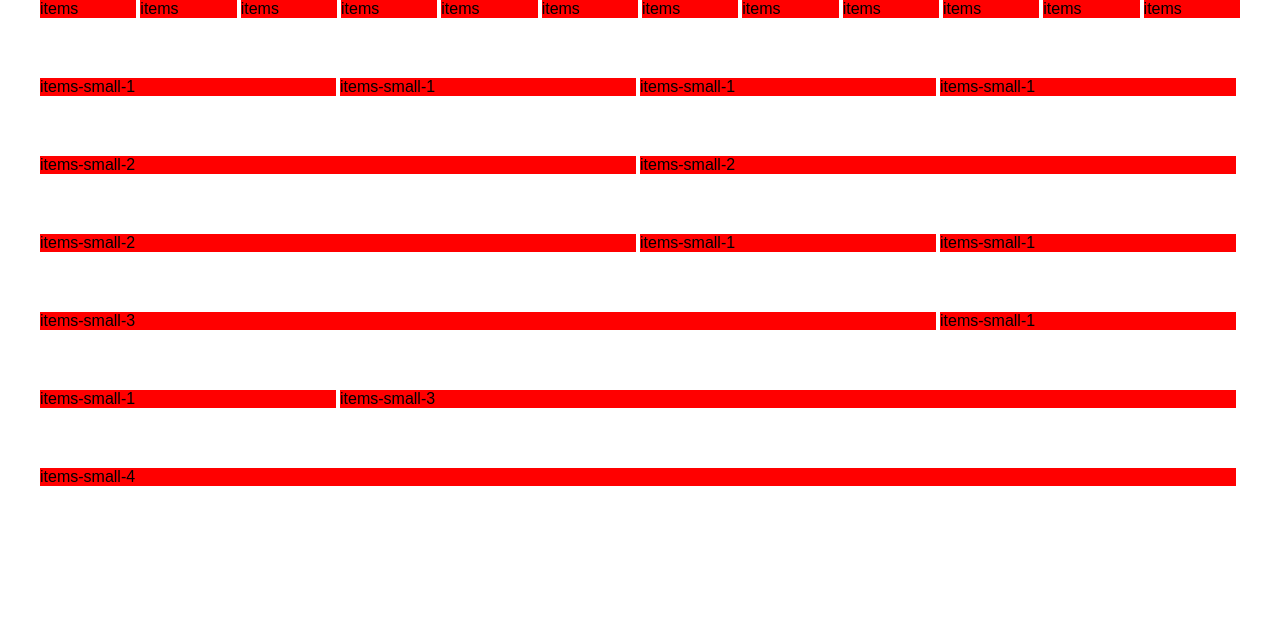
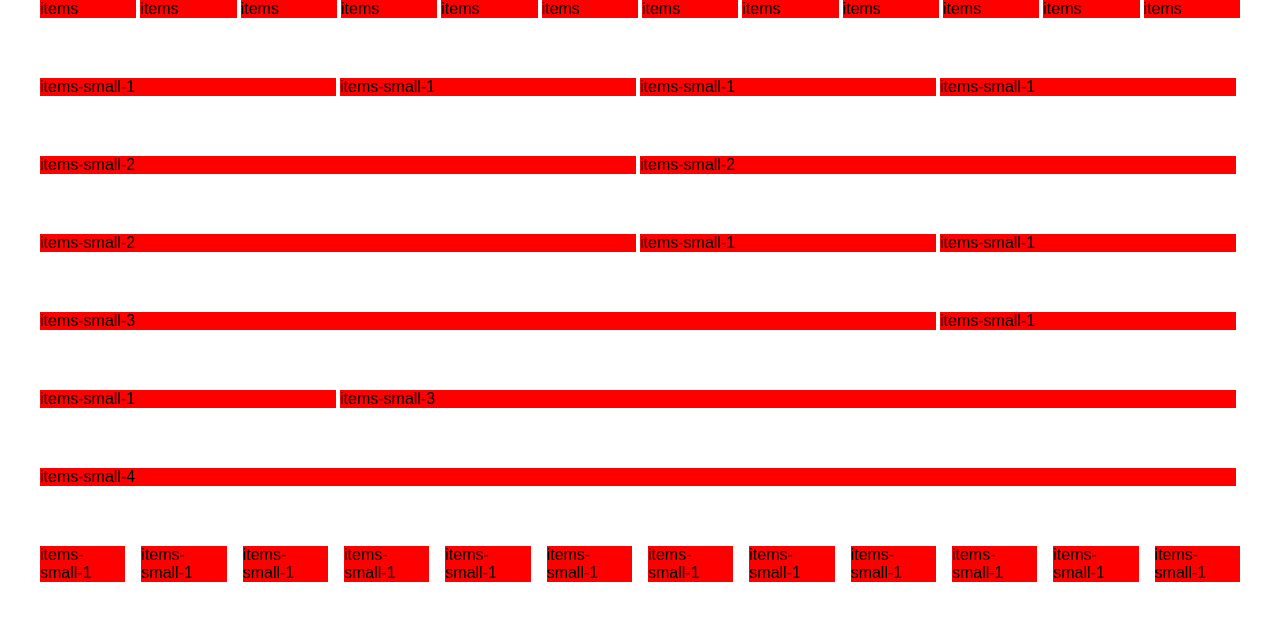
Before and after one commit to SantiagoGuerra/mini-grid, a plain HTML site: page index.html in a window 1280 px wide. Drawn offline with Linux system fonts and the light colour scheme.

Commit message:
the medium 1 column has been added successfully

```diff
--- a/css/styles.css
+++ b/css/styles.css
@@ -65,12 +65,18 @@ body {
 }
 
 @media screen and (min-width: 720px) {
-
+  .item-medium-1 {
+    flex: 0 0 calc((100% / 12) - 14.6666666667px);
+    background: red;
+    margin-right: 16px;
+    margin-bottom: 16px;
+  }
 }
 
 .item:last-child,
 .item-small-1:last-child,
 .item-small-2:last-child,
-.item-small-3:last-child {
+.item-small-3:last-child,
+.item-medium-1:last-child {
   margin-right: 0;
 }
--- a/index.html
+++ b/index.html
@@ -61,7 +61,24 @@
       <div class="item-small-4">items-small-4</div>
 
     </div>
+
+    <div class="container">
+      <div class="item-medium-1">items-small-1</div>
+      <div class="item-medium-1">items-small-1</div>
+      <div class="item-medium-1">items-small-1</div>
+      <div class="item-medium-1">items-small-1</div>
+      <div class="item-medium-1">items-small-1</div>
+      <div class="item-medium-1">items-small-1</div>
+      <div class="item-medium-1">items-small-1</div>
+      <div class="item-medium-1">items-small-1</div>
+      <div class="item-medium-1">items-small-1</div>
+      <div class="item-medium-1">items-small-1</div>
+      <div class="item-medium-1">items-small-1</div>
+      <div class="item-medium-1">items-small-1</div>
+    </div>
+
   </div>
+
 
 </body>
 </html>
```
